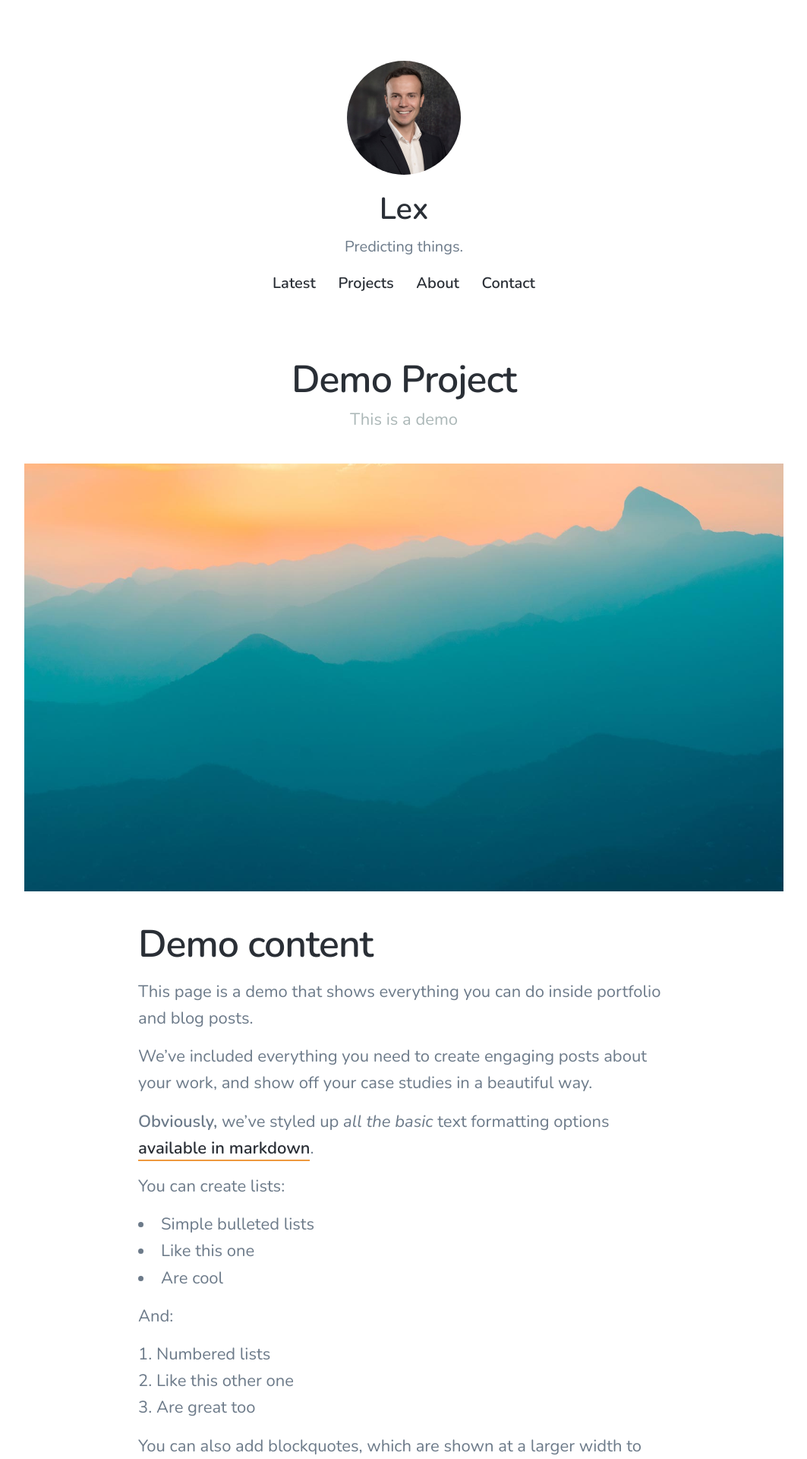
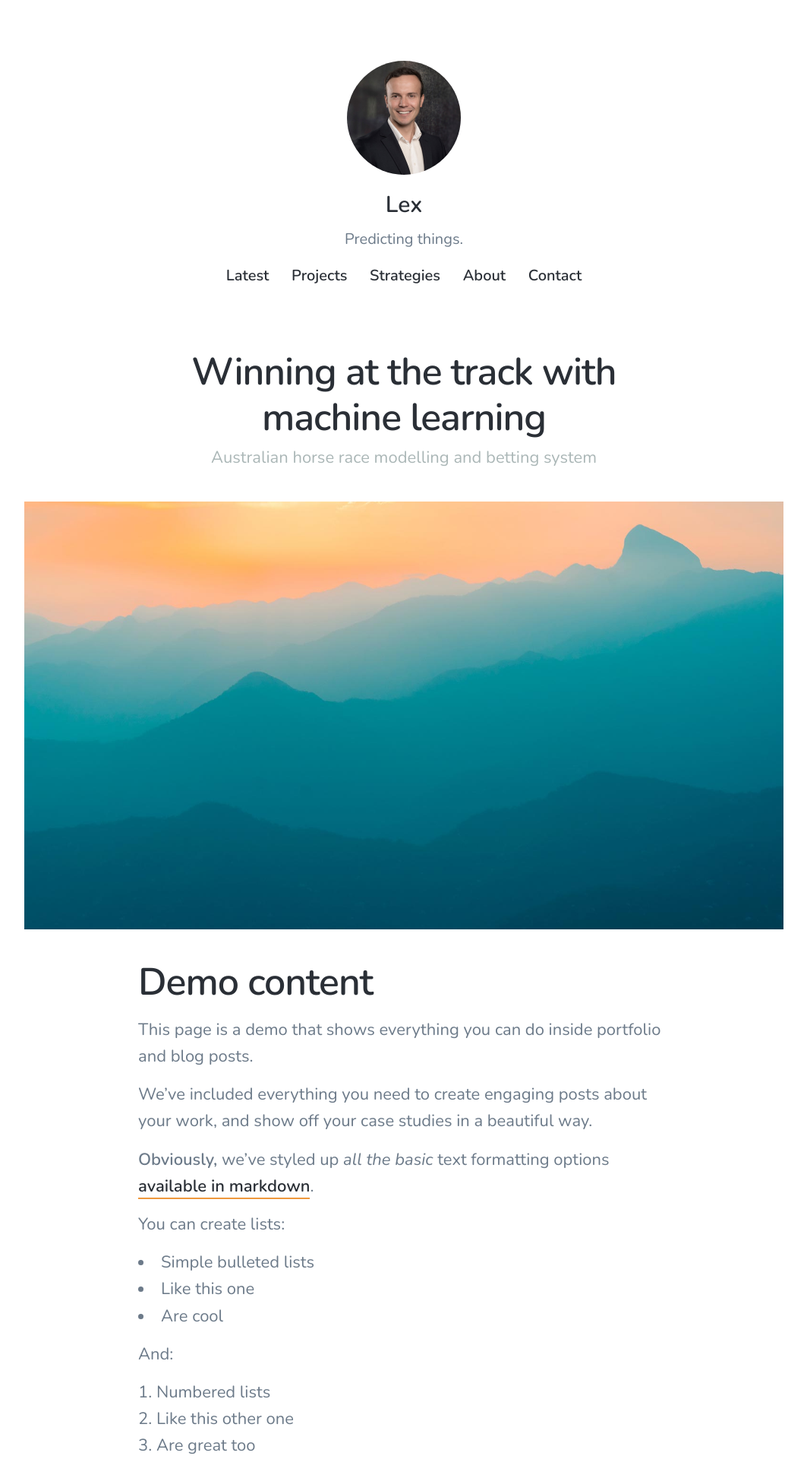
Before and after one commit to thelexhibition/thelexhibition-thelexhibition.github.io, a Jekyll site: the page built from _projects/2018-06-30-demo-project.md, in a window 1280 px wide. Shown: the top 1920 px of the page at 76% size, without its empty margins (108-1171 px from the left). Built offline with Jekyll 4.4.1, drawn with Linux system fonts in a browser that asks for light colours; nearby versions of some CDN libraries.

Commit message:
Updated Heading
Added strategies heading tab

```diff
--- a/_projects/2018-06-30-demo-project.md
+++ b/_projects/2018-06-30-demo-project.md
@@ -1,6 +1,6 @@
 ---
-title: 'Demo Project'
-subtitle: 'This is a demo'
+title: 'Winning at the track with machine learning'
+subtitle: 'Australian horse race modelling and betting system'
 date: 2018-06-30 00:00:00
 featured_image: '/images/demo/demo-square.jpg'
 excerpt: This page is a demo that shows everything you can do inside portfolio and blog posts. We've included everything you need to create engaging posts about your work, and show off your case studies in a beautiful way.
--- a/index.html
+++ b/index.html
@@ -1,6 +1,6 @@
 ---
 layout: default
-title: Simplestre Title
+title: Profile
 description: Simple Description
 featured_image: /images/avatar.jpg
 ---
```
Also changed, not shown: _data/settings.yml (+5 -3 lines).
